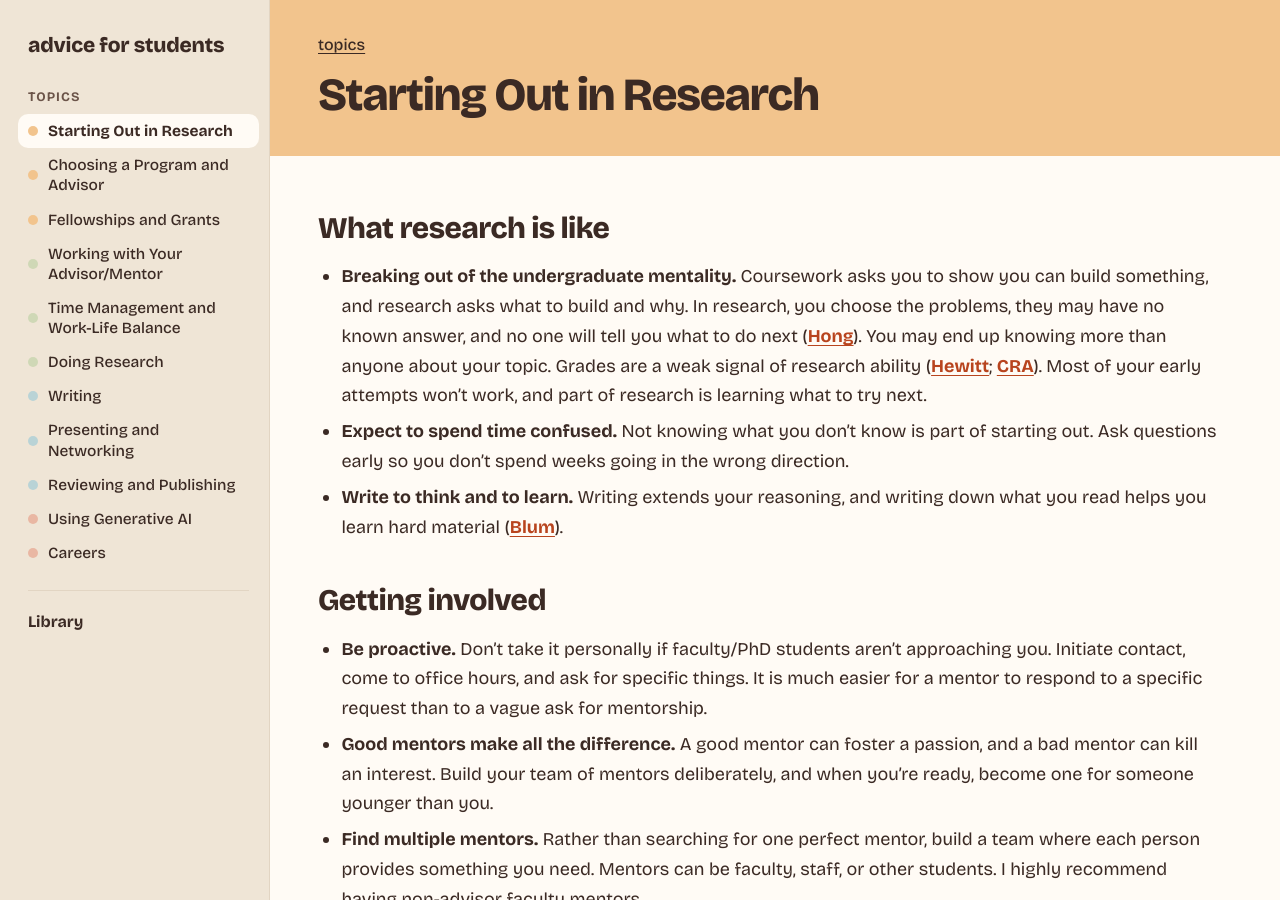
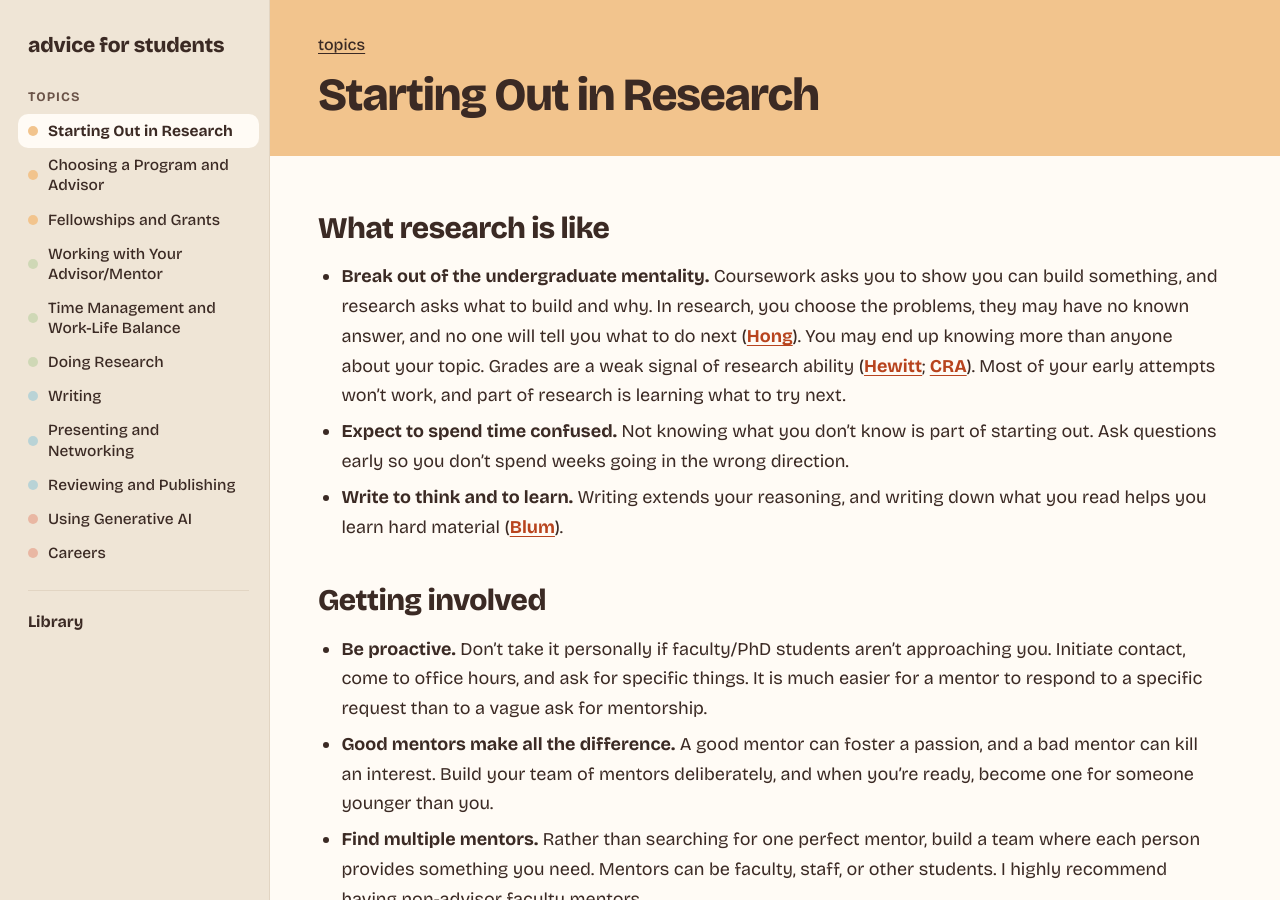
Before and after one commit to merylye/student-advice, a Jekyll site: the page built from topics/starting-out.md, in a window 1280 px wide and 900 px high. Built offline with Jekyll 4.4.1, drawn with Linux system fonts in a browser that asks for light colours.

Commit message:
Imperative heading for undergraduate mentality bullet
Co-Authored-By: Claude Opus 5.5 <noreply@anthropic.com>
Claude-Session: https://claude.ai/code/session_01C25QM1QrULTUCEMLhuM8KY

```diff
--- a/topics/starting-out.md
+++ b/topics/starting-out.md
@@ -5,7 +5,7 @@ topic: starting-out
 
 ## What research is like
 
-- **Breaking out of the undergraduate mentality.** Coursework asks you to show you can build something, and research asks what to build and why. In research, you choose the problems, they may have no known answer, and no one will tell you what to do next ([Hong](https://cacm.acm.org/blogcacm/ph-d-s-from-the-facultys-perspective)). You may end up knowing more than anyone about your topic. Grades are a weak signal of research ability ([Hewitt](https://www.cs.columbia.edu/~johnhew/undergrad-researchers.html); [CRA](https://conquer.cra.org/wp-content/uploads/2021/11/ThePhDinComputing_CRAEWebinar.pdf)). Most of your early attempts won't work, and part of research is learning what to try next.
+- **Break out of the undergraduate mentality.** Coursework asks you to show you can build something, and research asks what to build and why. In research, you choose the problems, they may have no known answer, and no one will tell you what to do next ([Hong](https://cacm.acm.org/blogcacm/ph-d-s-from-the-facultys-perspective)). You may end up knowing more than anyone about your topic. Grades are a weak signal of research ability ([Hewitt](https://www.cs.columbia.edu/~johnhew/undergrad-researchers.html); [CRA](https://conquer.cra.org/wp-content/uploads/2021/11/ThePhDinComputing_CRAEWebinar.pdf)). Most of your early attempts won't work, and part of research is learning what to try next.
 - **Expect to spend time confused.** Not knowing what you don't know is part of starting out. Ask questions early so you don't spend weeks going in the wrong direction.
 - **Write to think and to learn.** Writing extends your reasoning, and writing down what you read helps you learn hard material ([Blum](https://www.cs.cmu.edu/~mblum/research/pdf/grad.html)).
 
```
